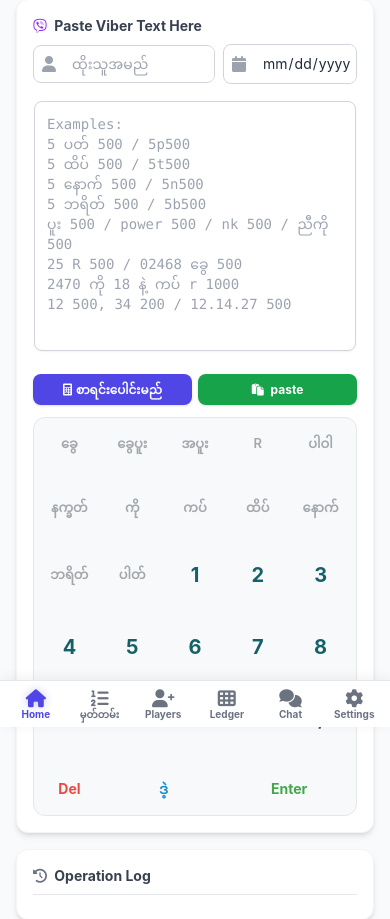
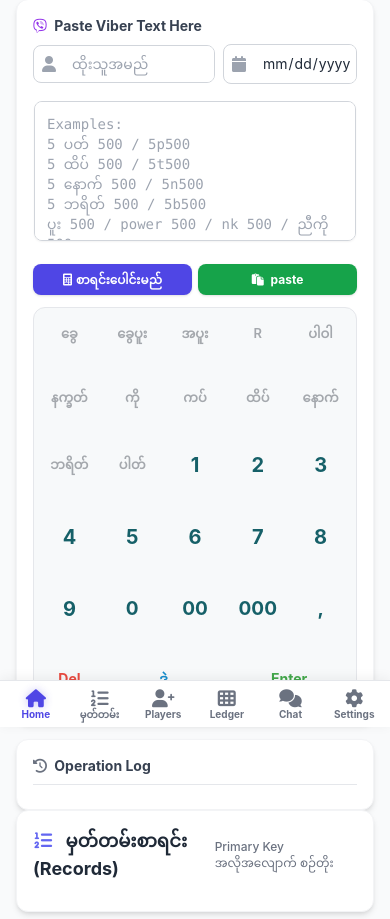
Before and after one commit to DeeLiso/2d-parser-engine, a Django app: page /bet/ in a window 390 px wide. Shown: the part 117-1036 px from the top of the page. Run offline with Django 5.2, Linux system fonts and the light colour scheme; data comes from the database, SQL or seed files in the repository; data that the repository does not hold is empty; some libraries are stand-ins or nearby versions.

Commit message:
Index: shrink viberInput textarea height (250px -> 140px)

```diff
--- a/twodapp/templates/twodapp/index.html
+++ b/twodapp/templates/twodapp/index.html
@@ -436,9 +436,9 @@
 
                 <span id="hotStatus" class="block text-xs font-semibold mb-2"></span>
 
-                <div class="relative flex-grow w-full min-h-[250px] lg:min-h-0 border border-transparent">
+                <div class="relative flex-grow w-full min-h-[140px] lg:min-h-0 border border-transparent">
                     <textarea id="viberInput" readonly
-                        class="w-full h-full min-h-[250px] lg:min-h-0 border-gray-300 rounded-lg shadow-sm focus:ring-indigo-500 focus:border-indigo-500 p-3 border resize-none font-mono text-sm"
+                        class="w-full h-full min-h-[140px] lg:min-h-0 border-gray-300 rounded-lg shadow-sm focus:ring-indigo-500 focus:border-indigo-500 p-3 border resize-none font-mono text-sm"
                         placeholder="Examples:
 5 ပတ် 500 / 5p500
 5 ထိပ် 500 / 5t500
```
